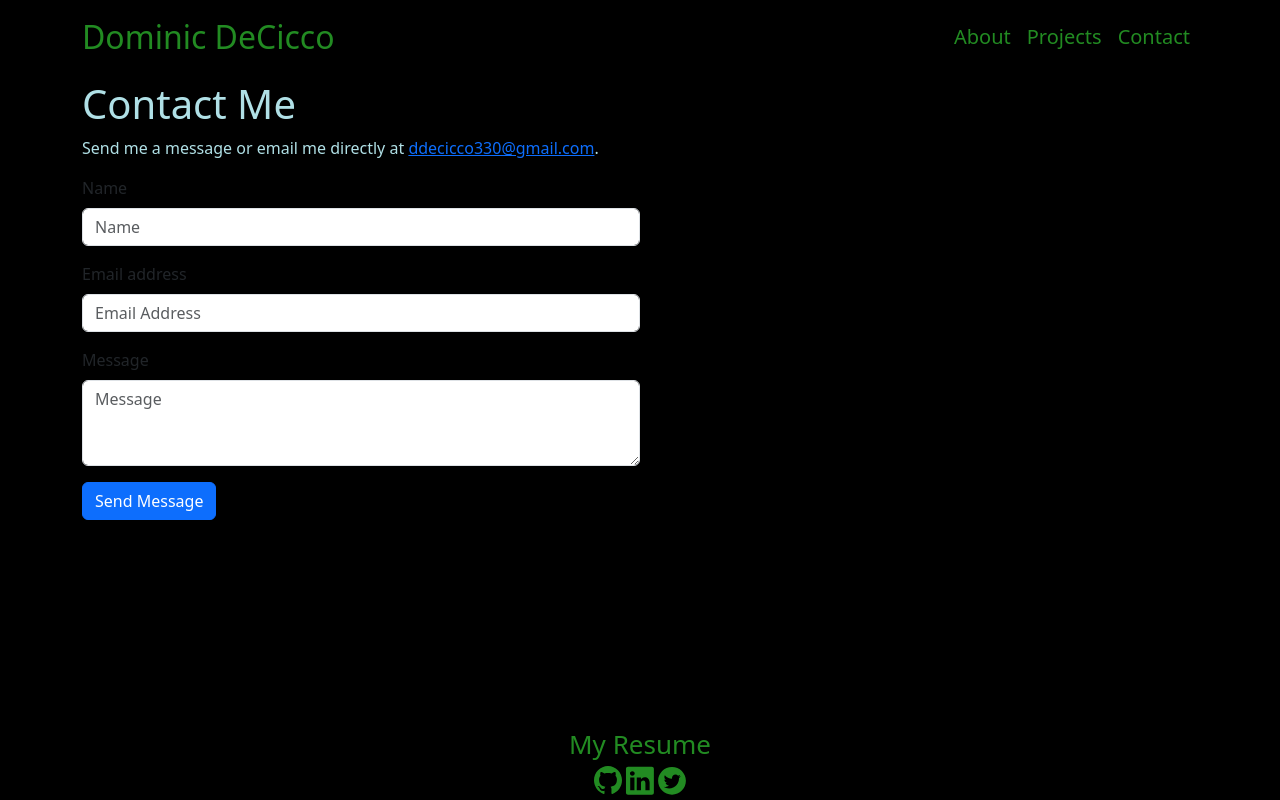
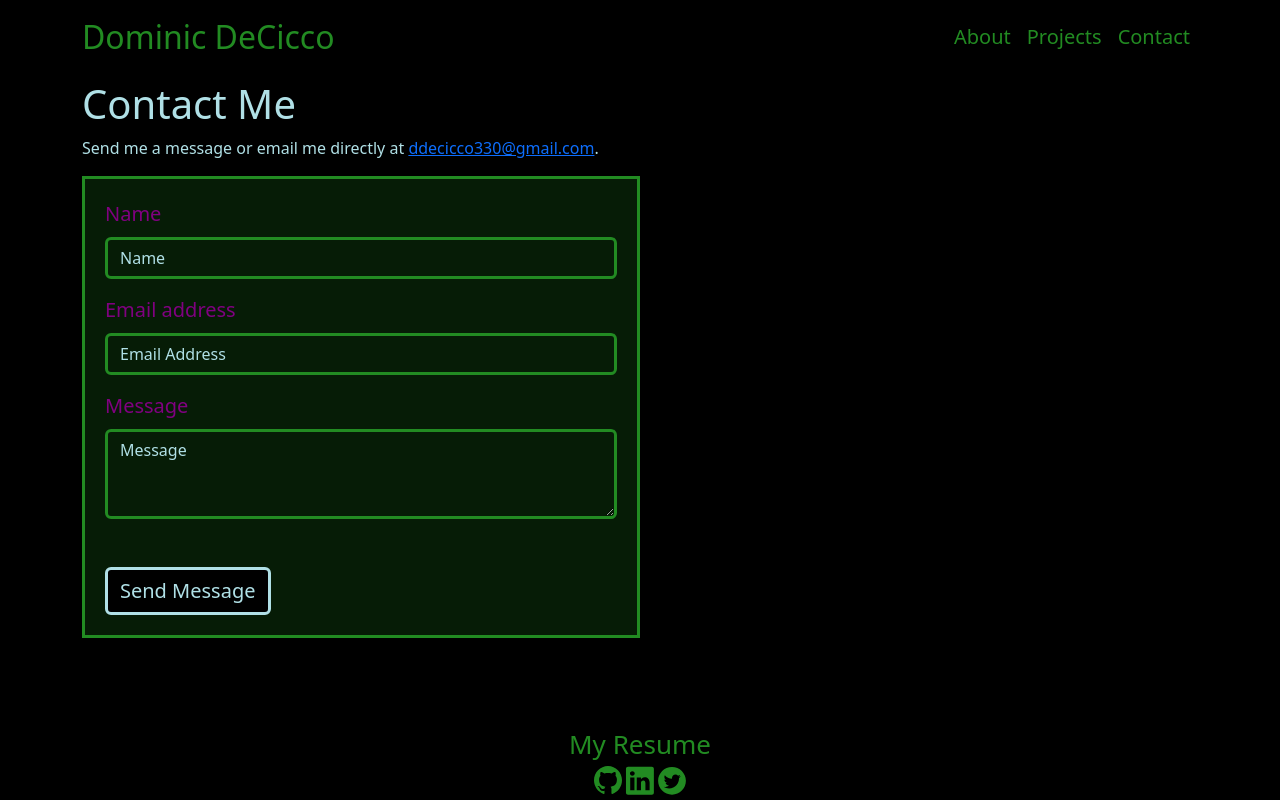
Before and after one commit to ddecicco330web/portfolio, a React (Create React App) app: page /contact in a window 1280 px wide. Built offline with nearby package versions, Linux system fonts and the light colour scheme.

Commit message:
Add animations to projects and contact page

```diff
--- a/package.json
+++ b/package.json
@@ -10,6 +10,7 @@
     "@testing-library/user-event": "^13.5.0",
     "bootstrap": "^5.3.2",
     "emailjs-com": "^3.2.0",
+    "framer-motion": "^10.17.0",
     "react": "^18.2.0",
     "react-bootstrap": "^2.9.2",
     "react-dom": "^18.2.0",
--- /dev/null
+++ b/src/animations.scss
@@ -0,0 +1,32 @@
+@keyframes slide-left {
+  100% {
+    right: 0px;
+  }
+}
+
+@keyframes slide-right {
+  100% {
+    left: 0px;
+  }
+}
+
+@keyframes appear {
+  100% {
+    opacity: 1;
+  }
+}
+
+@keyframes slide-down {
+  100% {
+    top: 0px;
+    position: fixed;
+    z-index: 999;
+  }
+}
+
+@keyframes slide-up {
+  100% {
+    bottom: 0px;
+    z-index: 999;
+  }
+}
--- a/src/components/about-view/about-view.scss
+++ b/src/components/about-view/about-view.scss
@@ -1,4 +1,5 @@
 @import '../../variables.scss';
+@import '../../animations.scss';
 
 .about-img-container {
   border: solid;
@@ -10,7 +11,7 @@
   justify-content: center;
   position: relative;
   right: -1000px;
-  animation: about-img-slide 1s ease-out;
+  animation: slide-left 1s ease-out;
   animation-fill-mode: forwards;
   padding: 20px;
 }
@@ -24,12 +25,6 @@
   animation-delay: 1s;
 }
 
-@keyframes about-img-slide {
-  100% {
-    right: 0px;
-  }
-}
-
 .about-text-container {
   background-color: $bg-color;
   display: flex;
@@ -40,14 +35,8 @@
   border-color: $primary-color;
   position: relative;
   left: -1000px;
-  animation: about-text-slide 1s ease-out;
+  animation: slide-right 1s ease-out;
   animation-fill-mode: forwards;
-}
-
-@keyframes about-text-slide {
-  100% {
-    left: 0px;
-  }
 }
 
 .about-text-container h1 {
@@ -75,12 +64,6 @@
   animation-fill-mode: forwards;
 }
 
-@keyframes appear {
-  100% {
-    opacity: 1;
-  }
-}
-
 .container-size {
   width: 80%;
 }
--- a/src/components/contact-view/contact-view.jsx
+++ b/src/components/contact-view/contact-view.jsx
@@ -1,8 +1,32 @@
-import { Col, Row, Form, Button } from 'react-bootstrap';
+import { Col, Row, Form, Button, Modal } from 'react-bootstrap';
 import { useState, useEffect } from 'react';
 import emailjs from 'emailjs-com';
+import './contact-view.scss';
+
+const MessageModal = (props) => {
+  return (
+    <Modal
+      show={props.show}
+      onHide={props.onHide}
+      size="md"
+      aria-labelledby="contained-modal-title-vcenter"
+      centered
+    >
+      <Modal.Body className="d-flex justify-content-center flex-column text-center">
+        <h1>{props.message}</h1>
+      </Modal.Body>
+      <Modal.Footer className="d-flex justify-content-center flex-column text-center">
+        <p className="custom-btn close-btn" onClick={props.onHide}>
+          Close
+        </p>
+      </Modal.Footer>
+    </Modal>
+  );
+};
 
 const ContactView = () => {
+  const [modalShow, setModalShow] = useState(false);
+  const [modalMessage, setModalMessage] = useState('');
   const [formData, setFormData] = useState({
     name: '',
     email: '',
@@ -30,7 +54,8 @@ const ContactView = () => {
       .then(
         (result) => {
           console.log(result.text);
-          alert('Your message has been sent!');
+          setModalShow(true);
+          setModalMessage('Your message has been sent!');
           setFormData({
             name: '',
             email: '',
@@ -39,7 +64,8 @@ const ContactView = () => {
         },
         (error) => {
           console.log(error.text);
-          alert('There was an error sending your message. Please try again.');
+          setModalShow(true);
+          setModalMessage('There was an error sending your message.');
         }
       );
   };
@@ -47,13 +73,15 @@ const ContactView = () => {
   return (
     <Row>
       <Col className="text-left">
+        <div className="contact-container">
           <h1>Contact Me</h1>
           <p>
             Send me a message or email me directly at{' '}
             <a href="mailto:ddecicco330@gmail.com">ddecicco330@gmail.com</a>.
           </p>
 
-        <Form className="w-50" onSubmit={handleSubmit}>
+          <Form className="form" onSubmit={handleSubmit}>
+            <div className="form-content">
               <Form.Group className="mb-3">
                 <Form.Label>Name</Form.Label>
                 <Form.Control
@@ -76,7 +104,7 @@ const ContactView = () => {
                   required
                 />
               </Form.Group>
-          <Form.Group className="mb-3">
+              <Form.Group className="mb-5">
                 <Form.Label>Message</Form.Label>
                 <Form.Control
                   as="textarea"
@@ -88,11 +116,22 @@ const ContactView = () => {
                   required
                 />
               </Form.Group>
-          <Button variant="primary" type="submit">
+              <Button
+                variant="primary"
+                type="submit"
+                className="custom-btn submit-btn"
+              >
                 Send Message
               </Button>
+            </div>
           </Form>
+        </div>
       </Col>
+      <MessageModal
+        show={modalShow}
+        onHide={() => setModalShow(false)}
+        message={modalMessage}
+      />
     </Row>
   );
 };
--- /dev/null
+++ b/src/components/contact-view/contact-view.scss
@@ -0,0 +1,83 @@
+@import '../../variables.scss';
+@import '../../animations.scss';
+
+.form {
+  background-color: $bg-color;
+  border: solid;
+  border-color: $primary-color;
+  position: relative;
+  left: -1000px;
+  animation: slide-right 1s ease-out;
+  animation-fill-mode: forwards;
+  padding: 20px;
+  width: 50%;
+}
+
+.form-label {
+  font-size: 20px;
+  color: $secondary-color;
+}
+
+.form-control {
+  background-color: transparent;
+  border: solid $primary-color;
+  color: $text-color;
+}
+
+.form-control:focus {
+  background-color: $bg-color;
+  color: $text-color;
+}
+
+.form-control::placeholder {
+  color: $text-color;
+}
+
+.submit-btn {
+  background-color: black;
+  border: solid $text-color;
+  color: $text-color;
+  transition: background-color 0.25s ease-out;
+  font-size: 20px;
+}
+
+.contact-container h1,
+.contact-container p {
+  opacity: 0;
+  animation: appear 0.5s ease-out;
+  animation-fill-mode: forwards;
+  animation-delay: 1s;
+}
+
+.form-content {
+  opacity: 0;
+  animation: appear 0.5s ease-out;
+  animation-fill-mode: forwards;
+  animation-delay: 1s;
+}
+
+.modal-footer p {
+  font-size: 20px;
+  font-weight: 500;
+}
+
+.modal-footer p:hover {
+  cursor: pointer;
+  color: $secondary-color;
+}
+
+@media screen and (max-width: 768px) {
+  .form-label {
+    font-size: small;
+  }
+  .form-control {
+    font-size: small;
+  }
+  .submit-btn {
+    font-size: small;
+  }
+
+  .form {
+    width: 100%;
+  }
+}
--- a/src/components/footer-view/footer-view.jsx
+++ b/src/components/footer-view/footer-view.jsx
@@ -1,4 +1,4 @@
-import { Container, Row, Col, Image, Button } from 'react-bootstrap';
+import { Container, Row, Col } from 'react-bootstrap';
 import { Link } from 'react-router-dom';
 import './footer-view.scss';
 
--- a/src/components/footer-view/footer-view.scss
+++ b/src/components/footer-view/footer-view.scss
@@ -1,17 +1,11 @@
 @import '../../variables.scss';
+@import '../../animations.scss';
 
 .footer-container {
   background-color: black;
   bottom: -100px;
   animation: slide-up 0.8s ease-out;
   animation-fill-mode: forwards;
-}
-
-@keyframes slide-up {
-  100% {
-    bottom: 0px;
-    z-index: 999;
-  }
 }
 
 .icon {
--- a/src/components/main-view/main-view.jsx
+++ b/src/components/main-view/main-view.jsx
@@ -1,9 +1,4 @@
-import {
-  BrowserRouter as Router,
-  Route,
-  BrowserRouter,
-  Routes
-} from 'react-router-dom';
+import { BrowserRouter, Route, Routes } from 'react-router-dom';
 import NavigationBar from '../navigation-bar/navigation-bar';
 import AboutView from '../about-view/about-view';
 import { Container } from 'react-bootstrap';
@@ -17,16 +12,18 @@ import CaseStudyView from '../case-study-view/case-study-view';
 const MainView = () => {
   return (
     <BrowserRouter>
-      <NavigationBar />
-
+      <NavigationBar key="nav" />
       <Container className="page-content">
         <Routes>
           <Route path="/" element={<AboutView />} />
+
           <Route path="/about" element={<AboutView />} />
+
           <Route
             path="/projects"
             element={<ProjectsView projects={projects} />}
           />
+
           <Route path="/contact" element={<ContactView />} />
           {projects.map((project) => {
             return (
@@ -39,7 +36,6 @@ const MainView = () => {
           })}
         </Routes>
       </Container>
-
       <FooterView />
     </BrowserRouter>
   );
--- a/src/components/navigation-bar/navigation-bar.jsx
+++ b/src/components/navigation-bar/navigation-bar.jsx
@@ -1,24 +1,24 @@
-import { Collapse, Container, Nav, Navbar } from 'react-bootstrap';
-import { useState, useEffect } from 'react';
+import { Container, Nav, Navbar } from 'react-bootstrap';
 import './navigation-bar.scss';
+import { Link } from 'react-router-dom';
 
 const NavigationBar = () => {
   return (
     <Navbar expand="lg" variant="dark">
       <Container>
-        <Navbar.Brand className="custom-btn" href="/">
+        <Navbar.Brand className="custom-btn" as={Link} to="/">
           Dominic DeCicco
         </Navbar.Brand>
         <Navbar.Toggle aria-controls="basic-navbar-nav" />
         <Navbar.Collapse id="basic-navbar-nav" className="justify-content-end">
           <Nav>
-            <Nav.Link className="custom-btn" href="/about">
+            <Nav.Link className="custom-btn" as={Link} to="/about">
               About
             </Nav.Link>
-            <Nav.Link className="custom-btn" href="/projects">
+            <Nav.Link className="custom-btn" as={Link} to="/projects">
               Projects
             </Nav.Link>
-            <Nav.Link className="custom-btn" href="/contact">
+            <Nav.Link className="custom-btn" as={Link} to="/contact">
               Contact
             </Nav.Link>
           </Nav>
--- a/src/components/navigation-bar/navigation-bar.scss
+++ b/src/components/navigation-bar/navigation-bar.scss
@@ -1,4 +1,5 @@
 @import '../../variables.scss';
+@import '../../animations.scss';
 
 .navbar {
   background-color: black;
@@ -10,12 +11,9 @@
   animation-fill-mode: forwards;
 }
 
-@keyframes slide-down {
-  100% {
-    top: 0px;
-    position: fixed;
-    z-index: 999;
-  }
+.hide-nav {
+  opacity: 0;
+  transition: 0.3s ease-in-out;
 }
 
 .navbar-brand {
--- a/src/components/projects-view/projects-view.scss
+++ b/src/components/projects-view/projects-view.scss
@@ -1,8 +1,26 @@
-.text-container {
+@import '../../variables.scss';
+@import '../../animations.scss';
+
+.projects-container h1 {
+  opacity: 0;
+  animation: appear 0.5s ease-out;
+  animation-fill-mode: forwards;
+  animation-delay: 1s;
+}
+
+.proj-text-container {
   background: linear-gradient(rgba(0, 0, 0, 0), rgba(0, 0, 0, 1));
 
   width: 100%;
   height: 100%;
+  position: relative;
+  bottom: -500px;
+  transition: 0.3s linear;
+}
+
+.card:hover .proj-text-container,
+.card:focus .proj-text-container {
+  bottom: 0px;
 }
 
 .img-vertical {
@@ -17,6 +35,24 @@
 
 .card {
   color: white;
+  background-color: $bg-color;
+  border-color: $primary-color;
+  border-width: 3px;
+  overflow: hidden;
+}
+
+.card-left {
+  position: relative;
+  left: -1000px;
+  animation: slide-right 1s ease-out;
+  animation-fill-mode: forwards;
+}
+
+.card-right {
+  position: relative;
+  right: -1000px;
+  animation: slide-left 1s ease-out;
+  animation-fill-mode: forwards;
 }
 
 .card:hover {
@@ -27,6 +63,22 @@
   color: lightgray;
 }
 
+.card img {
+  opacity: 0;
+  animation: appear 0.5s ease-out;
+  animation-fill-mode: forwards;
+  animation-delay: 1s;
+}
+
+.modal-content {
+  background-color: black;
+  border: solid $primary-color;
+}
+
+.link-btn {
+  font-size: 20px;
+}
+
 @media screen and (max-width: 768px) {
   .card-title {
     font-size: small;
@@ -35,3 +87,9 @@
     font-size: smaller;
   }
 }
+
+@media screen and (max-width: 900px) {
+  .proj-text-container {
+    bottom: 0px;
+  }
+}
```
Also changed, not shown: src/components/projects-view/projects-view.jsx (+26 -13 lines), 1 other file (tests, documents, lock files or other folders). Lines whose indentation alone changed are shown as unchanged.
